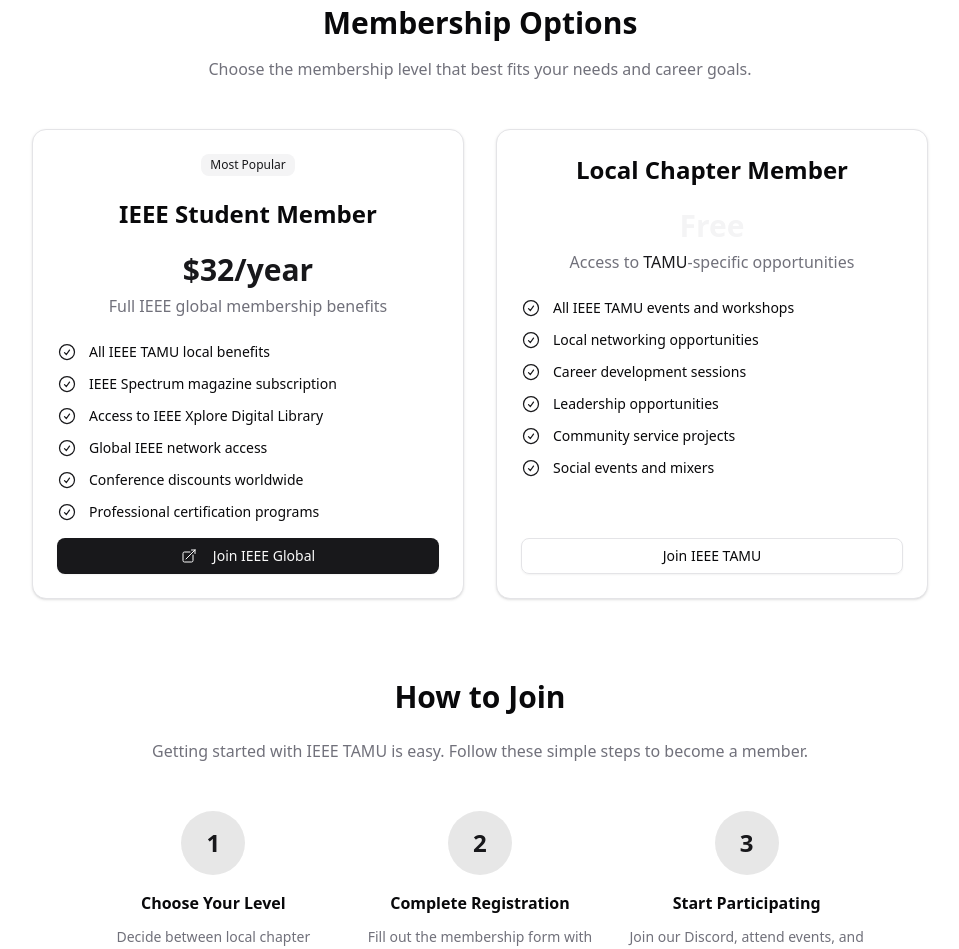
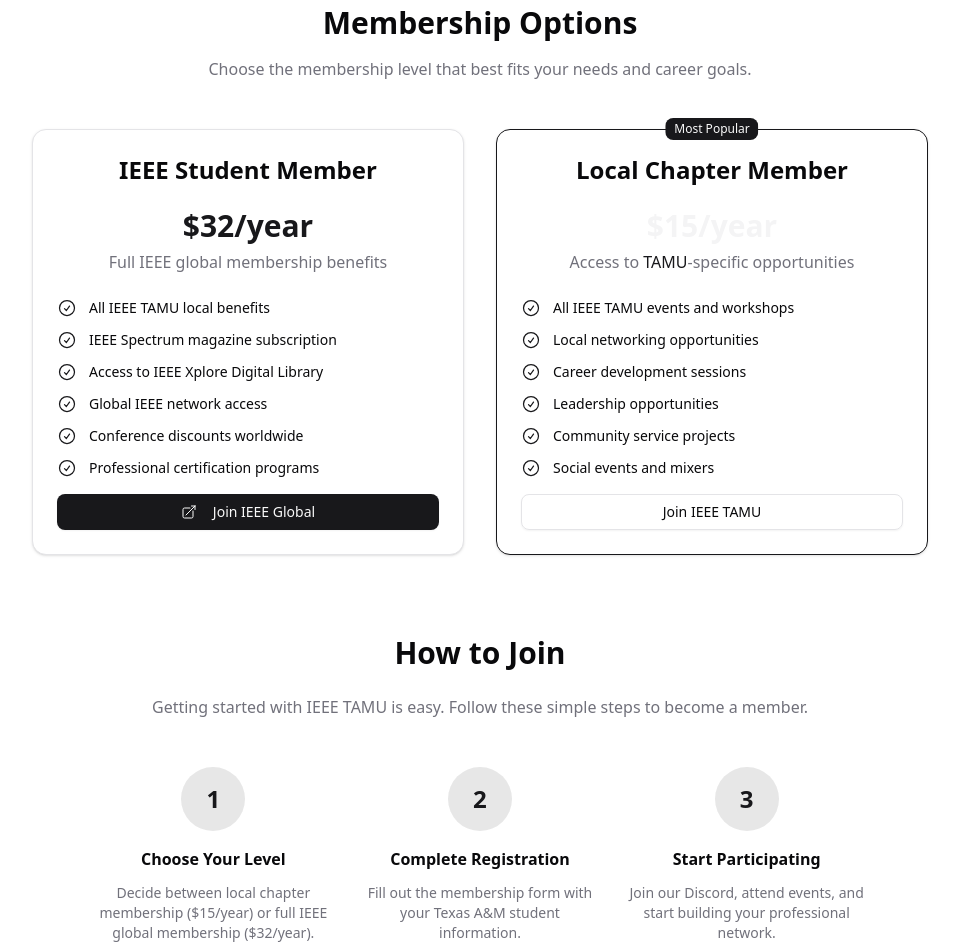
Before and after one commit to IEEE-TAMU/homepage, a Next.js app: page /membership in a window 1280 px wide. Shown: the part 980-1929 px from the top of the page, without its empty margins (160-1119 px from the left). Built offline with nearby package versions, Linux system fonts and the light colour scheme.

Commit message:
local membership update

```diff
--- a/app/faq/page.tsx
+++ b/app/faq/page.tsx
@@ -30,9 +30,9 @@
               <CardContent>
                 <p className="text-muted-foreground">
                   You can join by visiting our membership page and choosing
-                  between local chapter membership (free) or full IEEE global
-                  membership ($32/year). Both options give you access to our
-                  events and community.
+                  between local chapter membership ($15/year) or full IEEE
+                  global membership ($32/year). Both options give you access to
+                  our events and community.
                 </p>
               </CardContent>
             </Card>
@@ -96,7 +96,7 @@
               help!
             </p>
             <Link
-              href="/connect"
+              href="/connect#send-message"
               className="inline-flex items-center justify-center rounded-md text-sm font-medium ring-offset-background transition-colors focus-visible:outline-none focus-visible:ring-2 focus-visible:ring-ring focus-visible:ring-offset-2 disabled:pointer-events-none disabled:opacity-50 bg-primary text-primary-foreground hover:bg-primary/90 h-10 px-4 py-2"
             >
               Contact Us
--- a/app/membership/page.tsx
+++ b/app/membership/page.tsx
@@ -150,11 +150,8 @@
         <div className="grid md:grid-cols-2 gap-8 max-w-4xl mx-auto">
           <Card className="relative flex flex-col h-full">
             <CardHeader className="text-center">
-              <Badge className="w-fit mx-auto mb-4" variant="secondary">
-                Most Popular
-              </Badge>
               <CardTitle className="text-2xl">IEEE Student Member</CardTitle>
-              <div className="text-3xl font-bold text-primary mt-4">
+              <div className="text-3xl font-bold text-primary mt-4 whitespace-nowrap">
                 $32/year
               </div>
               <p className="text-muted-foreground">
@@ -177,17 +174,31 @@
                   </div>
                 ))}
               </div>
-              <Button className="w-full bg-primary hover:bg-primary/90 mt-auto">
-                <ArrowTopRightOnSquareIcon className="mr-2 h-4 w-4" />
-                Join IEEE Global
+              <Button
+                className="w-full bg-primary hover:bg-primary/90 mt-auto"
+                asChild
+              >
+                <a
+                  href={EXTERNAL_LINKS.IEEE_MEMBERSHIP_JOIN}
+                  target="_blank"
+                  rel="noopener noreferrer"
+                >
+                  <ArrowTopRightOnSquareIcon className="mr-2 h-4 w-4" />
+                  Join IEEE Global
+                </a>
               </Button>
             </CardContent>
           </Card>
 
-          <Card className="flex flex-col h-full">
+          <Card className="border-primary relative flex flex-col h-full">
+            <Badge className="absolute -top-3 left-1/2 transform -translate-x-1/2 bg-primary text-primary-foreground">
+              Most Popular
+            </Badge>
             <CardHeader className="text-center">
               <CardTitle className="text-2xl">Local Chapter Member</CardTitle>
-              <div className="text-3xl font-bold text-accent mt-4">Free</div>
+              <div className="text-3xl font-bold text-accent mt-4 whitespace-nowrap">
+                $15/year
+              </div>
               <p className="text-muted-foreground">
                 Access to <span className="text-primary">TAMU</span>-specific
                 opportunities
@@ -212,8 +223,15 @@
               <Button
                 variant="outline"
                 className="w-full mt-auto bg-transparent"
+                asChild
               >
-                Join IEEE TAMU
+                <a
+                  href={EXTERNAL_LINKS.IEEE_MEMBERSHIP_REGISTER}
+                  target="_blank"
+                  rel="noopener noreferrer"
+                >
+                  Join IEEE TAMU
+                </a>
               </Button>
             </CardContent>
           </Card>
@@ -233,8 +251,14 @@
               {
                 number: 1,
                 title: 'Choose Your Level',
-                description:
-                  'Decide between local chapter membership (free) or full IEEE global membership ($32/year).',
+                description: (
+                  <>
+                    Decide between local chapter membership{' '}
+                    <span className="whitespace-nowrap">($15/year)</span> or
+                    full IEEE global membership{' '}
+                    <span className="whitespace-nowrap">($32/year)</span>.
+                  </>
+                ),
               },
               {
                 number: 2,
--- a/lib/external-links.ts
+++ b/lib/external-links.ts
@@ -4,6 +4,7 @@
   IEEE_GLOBAL: 'https://ieee.org',
   IEEE_PORTAL: 'https://portal.ieeetamu.org',
   IEEE_MEMBERSHIP_REGISTER: 'https://portal.ieeetamu.org/members/register',
+  IEEE_MEMBERSHIP_JOIN: 'https://www.ieee.org/membership/join',
   IEEE_RSVP: 'https://portal.ieeetamu.org/members/registration?rsvp=',
 
   // Social media links
```
